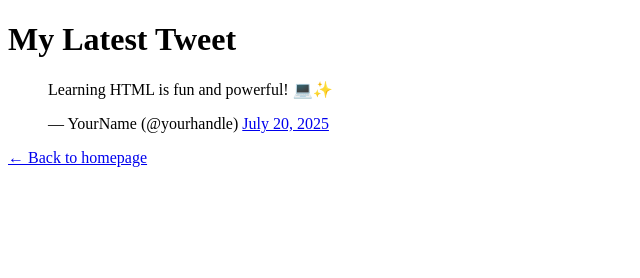
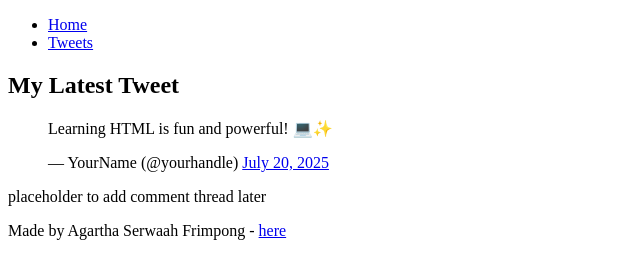
Before and after one commit to Serwaahfrimps/My_First_Portfolio, a plain HTML site: page html_basic/tweets.html in a window 1280 px wide. Shown: the whole page, without its empty margins (0-640 px from the left). Drawn offline with Linux system fonts and the light colour scheme.

Commit message:
Update tweets.html

```diff
--- a/html_basic/tweets.html
+++ b/html_basic/tweets.html
@@ -2,21 +2,35 @@
 <html lang="en">
 <head>
   <meta charset="UTF-8">
-    <meta name="viewport" content="width=device-width, initial-scale=1.0">
-    <title>My Cool First Webpage</title>
+  <title>My Tweets</title>
 </head>
 <body>
+  <header>
+    <ul>
+      <li><a href="index.html">Home</a></li>
+      <li><a href="tweets.html">Tweets</a></li>
+    </ul>
+  </header>
+
+  <main>
+    <article>
       <h1>My Latest Tweet</h1>
 
-  <!-- Example Embedded Tweet -->
       <blockquote class="twitter-tweet">
         <p lang="en" dir="ltr">Learning HTML is fun and powerful! 💻✨</p>
         &mdash; YourName (@yourhandle)
         <a href="https://twitter.com/yourhandle/status/1234567890">July 20, 2025</a>
       </blockquote>
       <script async src="https://platform.twitter.com/widgets.js" charset="utf-8"></script>
+    </article>
 
-  <!-- Link to homepage -->
-  <p><a href="index.html">← Back to homepage</a></p>
+    <aside>
+      <p>placeholder to add comment thread later</p>
+    </aside>
+  </main>
+
+  <footer>
+    <p>Made by Agartha Serwaah Frimpong - <a href="https://github.com/agarthaf55" target="_blank">here</a></p>
+  </footer>
 </body>
 </html>
```
Lines whose indentation alone changed are shown as unchanged.
